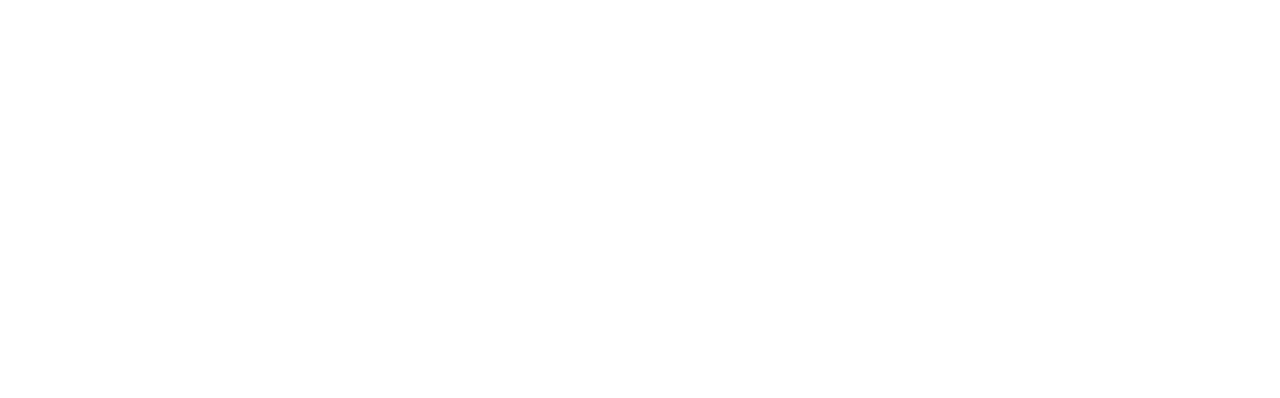
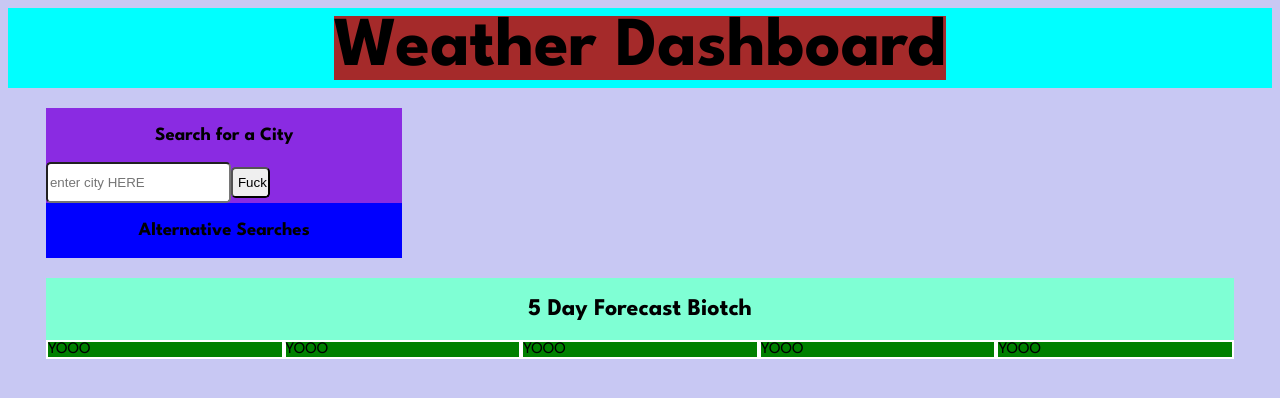
Before and after one commit to Khiaotic/A-Khiaotic-WeatherDashboard, a plain HTML site: page index.html in a window 1280 px wide. Drawn offline with Linux system fonts and the light colour scheme.

Commit message:
added javascript from alternative search history and for search for a city. organzied htmland css with  html elements and color blocks for css. will continue tomorrow.

```diff
--- /dev/null
+++ b/assets/CSS/reset.css
@@ -0,0 +1,6 @@
+/* Resets the box size of every element */
+* {
+    margin: 0;
+    padding: 0;
+    box-sizing: border-box;
+  }
--- a/assets/CSS/style.css
+++ b/assets/CSS/style.css
@@ -0,0 +1,143 @@
+:root {
+    --border-radius: 0.3rem
+}
+
+@import url("https://fonts.googleapis.com/css2?family=League+Spartan:wght@400;500;700;800&display=swap");
+
+body{
+    font-family: 'League Spartan', sans-serif;
+    background-color: rgb(200, 200, 243);
+}
+
+header {
+    display: flex;
+    width: 100%;
+  justify-content: center;
+  align-items: center;
+    text-align: center;
+    background-color: aqua;
+    height: 80px;
+
+}
+
+main{
+ margin: 20px  auto;
+ width: 94%;
+}
+
+
+h1 {
+    font-size: 70px;
+    max-width: 70%;
+    background-color: brown;
+
+}
+h5 {
+    font-size: 20px;
+
+
+}
+
+.searchContainer {
+    background-color: blueviolet;
+    width: 30%;
+    display: flex;
+    flex-direction: column;
+    text-align: center;
+
+
+
+
+}
+
+.searchInput {
+    display: flex;
+
+}
+input {
+
+    border-radius: var(--border-radius);
+}
+.alternativeContainer {
+    display: flex;
+    flex-direction: column;
+    text-align: center;
+    width: 30%;
+    background-color: blue;
+    margin: 0 0 20px 0;
+
+}
+#alt-buttons{
+    display: flex;
+    flex-direction: column-reverse;
+    justify-content: center;
+    align-items: center;
+}
+
+.btn {
+    text-decoration: none;
+    padding: 6px 5px;
+    width: 90%;
+    display: block;
+    margin: 5px 0;
+border-radius: var(--border-radius);
+}
+
+
+.forecast-container {
+background-color: aquamarine;
+display: flex;
+flex-direction: column;
+height: 120%;
+justify-content: center;
+align-items: center;
+}
+
+.card-forecast {
+    background-color: red;
+    width: 100%;
+    display: flex;
+}
+
+.card{
+    background-color: green;
+    border: 2px solid white;
+    width: 20%;
+}
+
+
+
+
+/* new backup code */
+
+/* main{
+    display: grid;
+    height: 85vh;
+    grid-template-areas:
+    "search current current"
+    "history current current"
+    "history forecast forecast"
+    "history forecast forecast"
+    ". forecast forecast"
+}
+
+.search{
+    grid-area: search;
+    background-color: red
+}
+
+.history{
+    grid-area: history;
+    background-color: pink;
+}
+
+.current{
+    grid-area: current;
+    background-color: blue
+}
+
+.forecast{
+    grid-area: forecast;
+    background-color: green
+}
+ */
--- a/assets/JS/script.js
+++ b/assets/JS/script.js
@@ -0,0 +1,64 @@
+let APIkey = "34f289ed24b76bc42b2be141895213ae"
+var searchButton = document.getElementById('search-button')
+
+function getValue(event){
+    event.preventDefault()
+    console.log(event.target)
+    if(!event.target.id){
+        return searchAPI(event.target.innerHTML)
+    }
+    var inputValue = document.getElementById('city-input').value
+    return
+    if(!inputValue){
+        alert("You must type in a city to search")
+        return
+    }
+    searchAPI(inputValue)
+}
+
+
+function searchAPI(city){
+    url = https:''/// + city+ apiKey
+}
+    fetch(url).then(response=>{
+        if error.throw error
+    }).then(data=> {
+
+    })
+)
+
+function addToLocalStorage(randomCity){
+    var pastSearches = JSON.parse(localStorage.getItem('history')) || []
+    console.log(pastSearches)
+    if(pastSearches.includes(randomCity)){
+        return
+    }
+    if(pastSearches.length >5){
+        pastSearches.shift()
+    }
+    pastSearches.push(randomCity)
+    localStorage.setItem('history', JSON.stringify(pastSearches))
+    renderStorage()
+}
+
+function renderStorage(){
+    var pastSearches = JSON.parse(localStorage.getItem('history')) || []
+    var historyContainer = document.getElementById("alt-buttons")
+    historyContainer.innerHTML= ""
+    if(!pastSearches.length){
+        var emptyStorageTag = document.createElement('h2')
+        emptyStorageTag.innerHTML= "Past Searches will appear here!"
+        historyContainer.append(emptyStorageTag)
+    }
+    for (const city of pastSearches) {
+        console.log(city)
+        var button = document.createElement('button')
+        button.classList.add('btn')
+        button.innerHTML = city
+        button.addEventListener('click', getValue)
+        historyContainer.append(button)
+            }
+}
+
+renderStorage()
+searchButton.addEventListener('click', getValue)
--- a/index.html
+++ b/index.html
@@ -1,15 +1,109 @@
 <!DOCTYPE html>
 <html lang="en">
-<head>
-    <meta charset="UTF-8">
-    <meta http-equiv="X-UA-Compatible" content="IE=edge">
-    <meta name="viewport" content="width=device-width, initial-scale=1.0">
-    <title>Document</title>
-    <link rel="stylesheet" href="/assets/CSS/style.css">
-</head>
-<body>
-    <!--search bar input-->
-    <div class="input"></div>
+  <head>
+    <meta charset="UTF-8" />
+    <meta http-equiv="X-UA-Compatible" content="IE=edge" />
+    <meta name="viewport" content="width=device-width, initial-scale=1.0" />
+    <title>5Day Weather Forecast</title>
+    <link rel="reset" href="./assets/CSS/reset.css" />
+    <link rel="stylesheet" href="./assets/CSS/style.css" />
+    <link rel="preconnect" href="https://fonts.googleapis.com" />
+    <link rel="preconnect" href="https://fonts.gstatic.com" crossorigin />
+    <link
+      href="https://fonts.googleapis.com/css2?family=League+Spartan:wght@400;500;700;800&display=swap"
+      rel="stylesheet"
+    />
+  </head>
+  <body>
+    <header class="headerContainer">
+      <h1 class="header">Weather Dashboard</h1>
+    </header>
+    <main class="flex-row justify-content">
+      <div class="col 12 col md-4">
+        <!-- SEARCH FUCKING BUTTON -->
+        <section class="searchContainer">
+          <h3 class="input">Search for a City</h3>
+          <div class="searchInput">
+            <input
+              id="city-input"
+              type="text"
+              class="formOrg"
+              placeholder="enter city HERE"
+            />
+            <div class="inputSumbit">
+              <button
+                class="btn fa-brands fa-searchengin col-md-1"
+                type="button"
+                id="search-button"
+              >
+                Fuck
+              </button>
+            </div>
+          </div>
+        </section>
+        <aside class="alternativeContainer">
+          <h3 class="alt-header">Alternative Searches</h3>
+          <div id="alt-buttons" class="alt-body">
+            <!-- <h4 class="btn">Atlanta</h4>
+        <h4 class="btn">Atlanta</h4>
+        <h4 class="btn">Atlanta</h4>
+        <h4 class="btn">Atlanta</h4>
+        <h4 class="btn">Atlanta</h4>
+        <h4 class="btn">Atlanta</h4> -->
+            <!-- <button class="btn" type="button">Atlanta</button>
+            <button class="btn" type="button">Atlanta</button>
+            <button class="btn" type="button">Atlanta</button>
+            <button class="btn" type="button">Atlanta</button>
+            <button class="btn" type="button">Atlanta</button>
+            <button class="btn" type="button">Atlanta</button> -->
+          </div>
+        </aside>
+      </div>
+      <section class="forecast-container">
+        <h2 class="5day-header">5 Day Forecast Biotch</h2>
+        <div class="card-forecast">
+          <div class="card forecast-body m-2 rounded">YOOO</div>
+          <div class="card forecast-body m-2 rounded">YOOO</div>
+          <div class="card forecast-body m-2 rounded">YOOO</div>
+          <div class="card forecast-body m-2 rounded">YOOO</div>
+          <div class="card forecast-body m-2 rounded">YOOO</div>
+          <!-- <div class="forecast-body">Date 1 Card</div>
+          <div
+            class="forcast-footer d-flex align-items-center justify-content-between"
+          >
+            <a class="details" href="#">View Details</a>
+          </div>
+          <div class="forecast-body col-2">Date 1 Card</div>
+          <div
+            class="forcast-footer d-flex align-items-center justify-content-between"
+          >
+            <a class="details" href="#">View Details</a>
+          </div>
+          <div class="forecast-body col-2">Date 1 Card</div>
+          <div
+            class="forcast-footer d-flex align-items-center justify-content-between"
+          >
+            <a class="details" href="#">View Details</a>
+          </div>
+          <div class="forecast-body col-2">Date 1 Card</div>
+          <div
+            class="forcast-footer d-flex align-items-center justify-content-between"
+          >
+            <a class="details" href="#">View Details</a>
+          </div>
+          <div class="forecast-body col-2">Date 1 Card</div>
+          <div
+            class="forcast-footer d-flex align-items-center justify-content-between"
+          >
+            <a class="details" href="#">View Details</a>
+          </div> -->
+      </section>
+    </main>
+
+
+
+
+
     <script src="./assets/JS/script.js"></script>
-</body>
+  </body>
 </html>
```
Also changed, not shown: backup.html (added).
